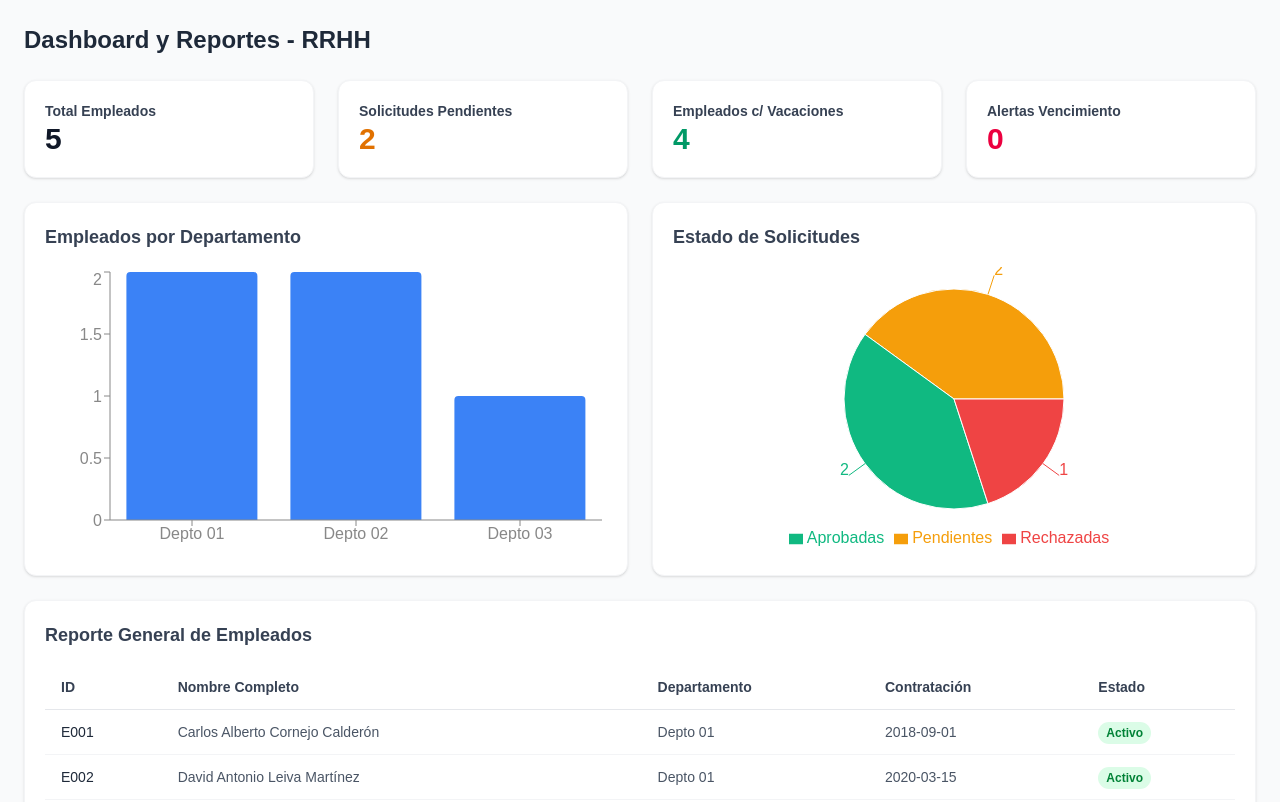
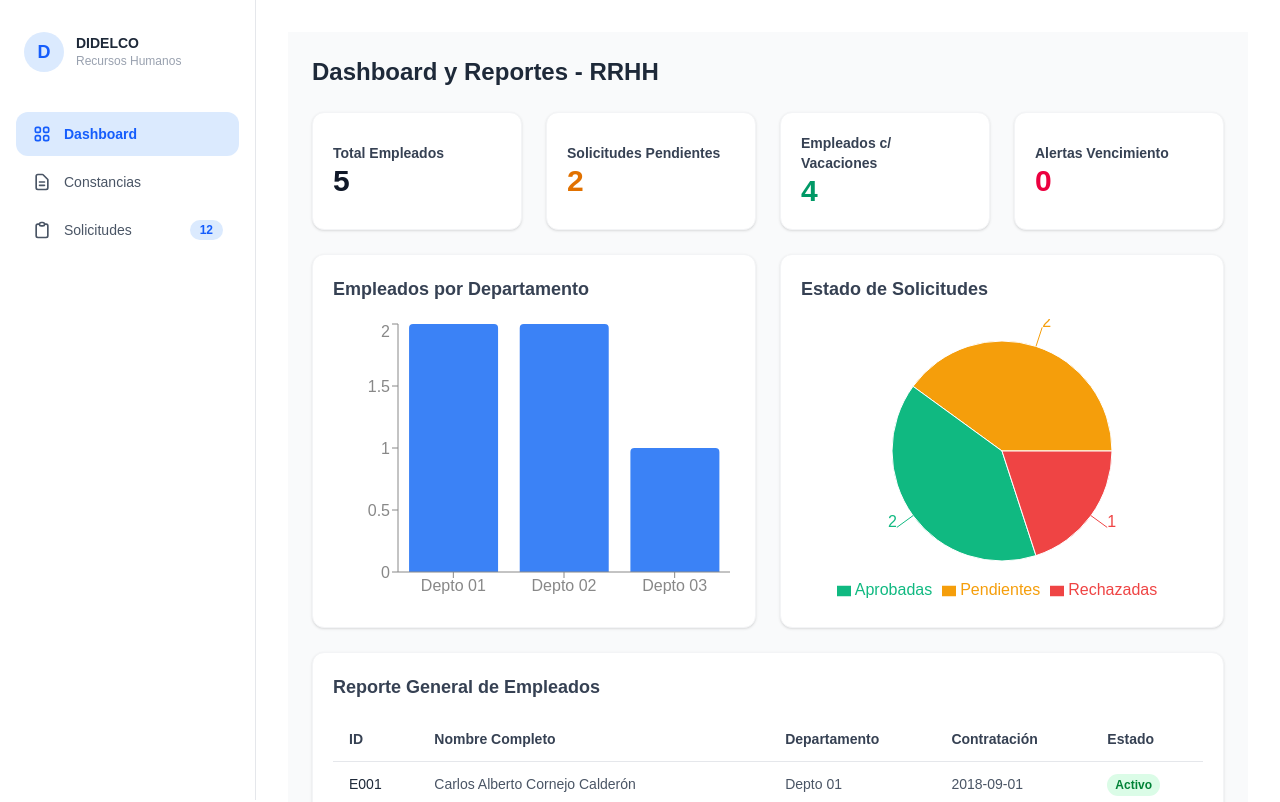
Before and after one commit to Gc2001-1/DPS-proyecto, a Next.js app: page /dashboard in a window 1280 px wide. Shown: the top 802 px of the page. Built offline with nearby package versions, Linux system fonts and the light colour scheme.

Commit message:
Integración del menu (sidebar)

```diff
--- /dev/null
+++ b/app/components/sidebar.tsx
@@ -0,0 +1,61 @@
+'use client';
+
+import React from 'react';
+import Link from 'next/link';
+
+export default function Sidebar() {
+  return (
+    <aside className="w-64 h-screen bg-white border-r border-gray-200 flex flex-col justify-between p-4 sticky top-0 shrink-0">
+      <div>
+        {/* Encabezado / Logo */}
+        <div className="flex items-center gap-3 px-2 py-4 mb-6">
+          <div className="w-10 h-10 rounded-full bg-blue-100 text-blue-600 font-bold flex items-center justify-center text-lg">
+            D
+          </div>
+          <div>
+            <h2 className="font-bold text-gray-800 text-sm leading-tight">DIDELCO</h2>
+            <p className="text-xs text-gray-400">Recursos Humanos</p>
+          </div>
+        </div>
+
+        {/* Navegación */}
+        <nav className="space-y-1">
+          <Link
+            href="/dashboard"
+            className="flex items-center gap-3 px-4 py-3 bg-blue-100 text-blue-600 rounded-xl text-sm font-semibold transition-colors"
+          >
+            <svg className="w-5 h-5" fill="none" stroke="currentColor" viewBox="0 0 24 24">
+              <path strokeLinecap="round" strokeLinejoin="round" strokeWidth="2" d="M4 6a2 2 0 012-2h2a2 2 0 012 2v2a2 2 0 01-2 2H6a2 2 0 01-2-2V6zM14 6a2 2 0 012-2h2a2 2 0 012 2v2a2 2 0 01-2 2h-2a2 2 0 01-2-2V6zM4 16a2 2 0 012-2h2a2 2 0 012 2v2a2 2 0 01-2 2H6a2 2 0 01-2-2v-2zM14 16a2 2 0 012-2h2a2 2 0 012 2v2a2 2 0 01-2 2h-2a2 2 0 01-2-2v-2z" />
+            </svg>
+            <span>Dashboard</span>
+          </Link>
+
+          <Link
+            href="#constancias"
+            className="flex items-center gap-3 px-4 py-3 text-gray-600 hover:bg-gray-50 rounded-xl text-sm font-medium transition-colors"
+          >
+            <svg className="w-5 h-5" fill="none" stroke="currentColor" viewBox="0 0 24 24">
+              <path strokeLinecap="round" strokeLinejoin="round" strokeWidth="2" d="M9 12h6m-6 4h6m2 5H7a2 2 0 01-2-2V5a2 2 0 012-2h5.586a1 1 0 01.707.293l5.414 5.414a1 1 0 01.293.707V19a2 2 0 01-2 2z" />
+            </svg>
+            <span>Constancias</span>
+          </Link>
+
+          <Link
+            href="#solicitudes"
+            className="flex items-center justify-between px-4 py-3 text-gray-600 hover:bg-gray-50 rounded-xl text-sm font-medium transition-colors"
+          >
+            <div className="flex items-center gap-3">
+              <svg className="w-5 h-5" fill="none" stroke="currentColor" viewBox="0 0 24 24">
+                <path strokeLinecap="round" strokeLinejoin="round" strokeWidth="2" d="M9 5H7a2 2 0 00-2 2v12a2 2 0 002 2h10a2 2 0 002-2V7a2 2 0 00-2-2h-2M9 5a2 2 0 002 2h2a2 2 0 002-2M9 5a2 2 0 012-2h2a2 2 0 012 2" />
+              </svg>
+              <span>Solicitudes</span>
+            </div>
+            <span className="bg-blue-100 text-blue-600 text-xs px-2.5 py-0.5 rounded-full font-bold">
+              12
+            </span>
+          </Link>
+        </nav>
+      </div>
+    </aside>
+  );
+}
--- a/app/layout.tsx
+++ b/app/layout.tsx
@@ -1,5 +1,6 @@
 import type { Metadata } from "next";
 import { Geist, Geist_Mono } from "next/font/google";
+import Sidebar from "./components/sidebar";
 import "./globals.css";
 
 const geistSans = Geist({
@@ -23,7 +24,14 @@ export default function RootLayout({ children }: LayoutProps<"/">) {
       lang="en"
       className={`${geistSans.variable} ${geistMono.variable} h-full antialiased`}
     >
-      <body className="min-h-full flex flex-col">{children}</body>
+      <body className="min-h-full flex flex-col">
+        <div className="flex min-h-screen">
+          <Sidebar />
+          <main className="flex-1 p-8 overflow-y-auto">
+            {children}
+          </main>
+        </div>
+      </body>
     </html>
   );
 }
```
